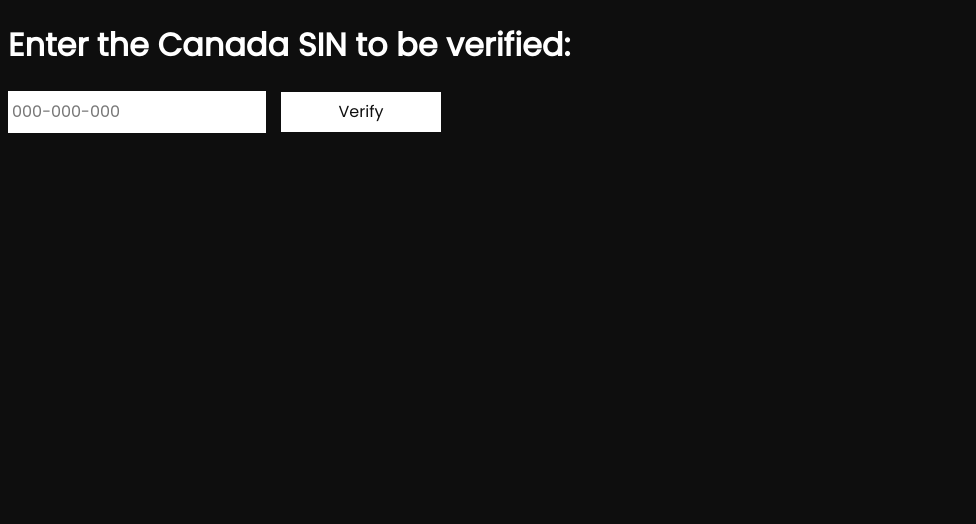
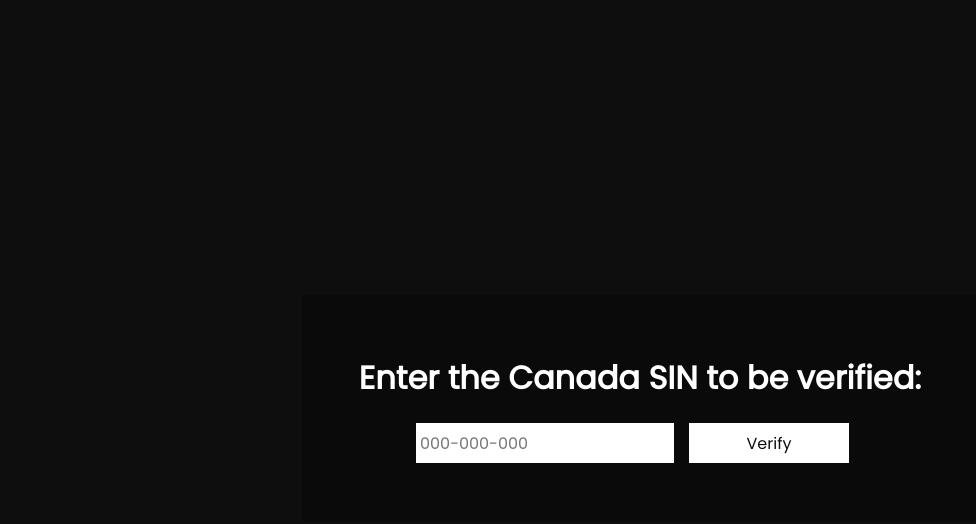
Before and after one commit to GlennJoseph/canada-sin-verifier, a plain HTML site: page index.html in a window 1280 px wide. Shown: the whole page, without its empty margins (0-976 px from the left). Drawn offline with nearby package versions, Linux system fonts and the light colour scheme.

Commit message:
Updated design

```diff
--- a/src/css/style.css
+++ b/src/css/style.css
@@ -14,13 +14,29 @@
 body {
     background-color: #0e0e0e;
     color: white;
+    height: 100vh;
+    display: flex;
+    flex-direction: row;
+    align-items: center;
+}
+
+.wrapper {
+    width: 600px;
+    padding: 3%;
+    margin: auto;
+    display: flex;
+    flex-direction: column;
+    align-items: center;
+    justify-content: center;
+    background-color: #0a0a0a;
 }
 
 .fieldWrapper {
-    width: 40%;
+    width: 100%;
+    margin-bottom: 20px;
     display: flex;
     flex-direction: row;
-    justify-content: flex-start;
+    justify-content: center;
     align-items: center;
 }
 
@@ -31,7 +47,7 @@ body {
 
 #sinField {
     width: 250px;
-    height: 34px;
+    height: 32px;
     padding: 4px;
 }
 
```
